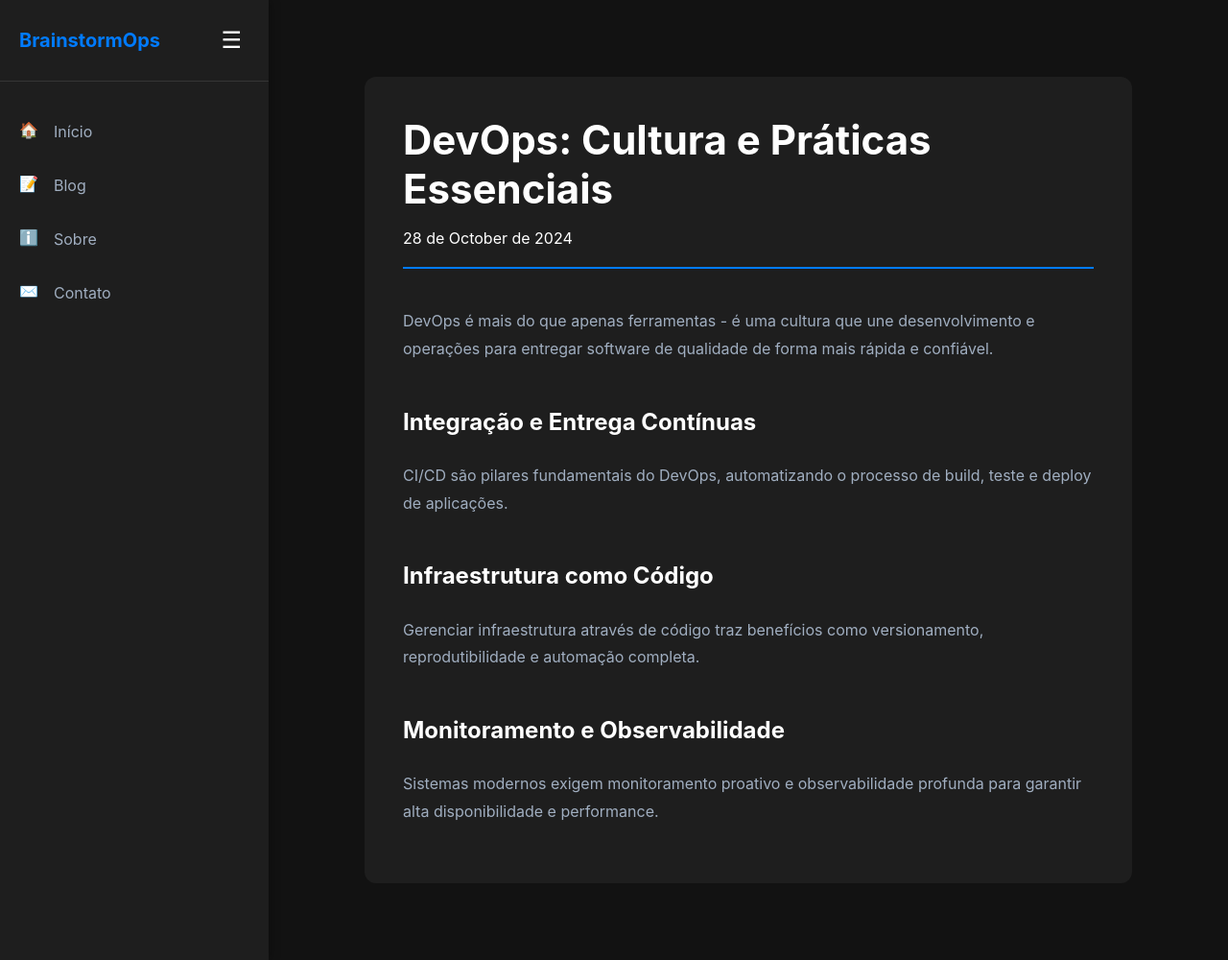
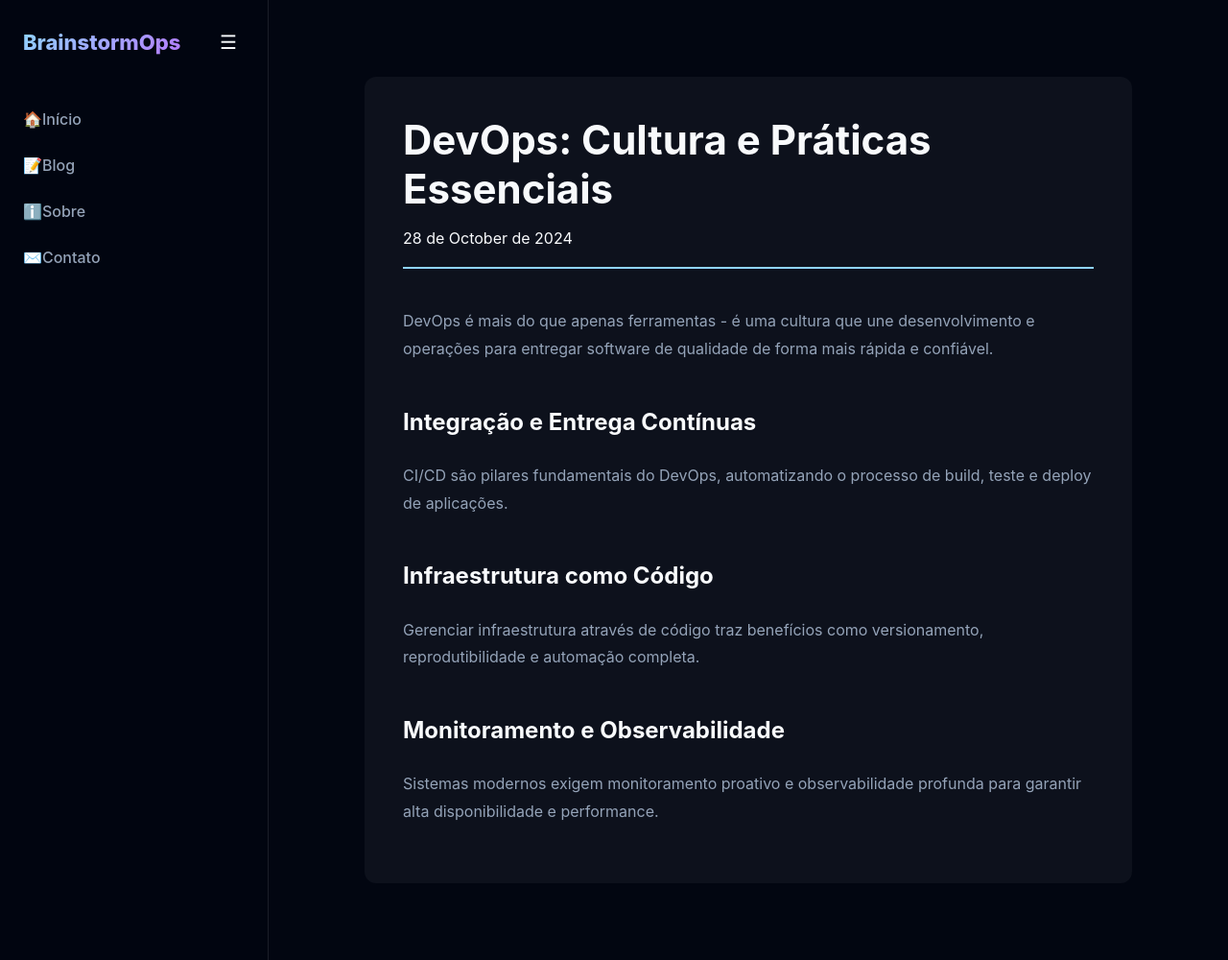
Before and after one commit to SraPadilha/brainstormops, a Jekyll site: the page built from _posts/2024-10-28-devops-cultura-praticas.md, in a window 1280 px wide and 1000 px high. Shown: the whole window at 96% size. Built offline with Jekyll 4.4.1, drawn with Linux system fonts in a browser that asks for light colours.

Commit message:
Refactor CSS variables and styles for improved design

```diff
--- a/assets/css/main.css
+++ b/assets/css/main.css
@@ -1,14 +1,15 @@
 :root {
-  --bg-dark: #121212;
-  --bg-card: #1e1e1e;
-  --bg-card-hover: #2d2d2d;
-  --color-primary: #007bff;
-  --color-secondary: #007bff;
-  --color-accent: #007bff;
-  --text-primary: #ffffff;
-  --text-secondary: #a0aec0;
+  --bg-dark: #020611;
+  --bg-card: rgba(18, 22, 33, 0.7);
+  --bg-card-hover: rgba(30, 41, 59, 0.8);
+  --color-primary: #8fd3ff;
+  --color-secondary: #b47cff;
+  --color-accent: #4ee6ff;
+  --text-primary: #f8fafc;
+  --text-secondary: #94a3b8;
   --sidebar-width: 280px;
   --sidebar-collapsed: 60px;
+  --glass-border: rgba(255, 255, 255, 0.1);
 }
 
 * {
@@ -18,7 +19,7 @@
 }
 
 body {
-  font-family: -apple-system, BlinkMacSystemFont, 'Segoe UI', Roboto, Oxygen, Ubuntu, Cantarell, sans-serif;
+  font-family: 'Inter', -apple-system, BlinkMacSystemFont, sans-serif;
   background-color: var(--bg-dark);
   color: var(--text-primary);
   overflow-x: hidden;
@@ -31,11 +32,11 @@ body {
   top: 0;
   height: 100vh;
   width: var(--sidebar-width);
-  background-color: var(--bg-card);
-  transition: width 0.3s ease;
+  background: rgba(2, 6, 17, 0.9);
+  backdrop-filter: blur(12px);
+  transition: width 0.3s cubic-bezier(0.4, 0, 0.2, 1);
   z-index: 1000;
-  overflow-x: hidden;
-  box-shadow: 2px 0 10px rgba(0, 0, 0, 0.3);
+  border-right: 1px solid var(--glass-border);
 }
 
 .sidebar.collapsed {
@@ -43,77 +44,64 @@ body {
 }
 
 .sidebar-header {
-  padding: 20px;
+  padding: 24px;
   display: flex;
   align-items: center;
   justify-content: space-between;
-  border-bottom: 1px solid rgba(255, 255, 255, 0.1);
 }
 
 .sidebar-toggle {
   background: none;
   border: none;
   color: var(--text-primary);
-  font-size: 24px;
+  font-size: 20px;
   cursor: pointer;
   padding: 8px;
-  border-radius: 4px;
-  transition: background-color 0.3s;
+  border-radius: 8px;
+  transition: background 0.2s;
 }
 
 .sidebar-toggle:hover {
-  background-color: var(--bg-card-hover);
+  background: var(--bg-card-hover);
 }
 
 .sidebar-logo {
-  font-size: 20px;
-  font-weight: bold;
-  color: var(--color-primary);
+  font-size: 22px;
+  font-weight: 800;
+  background: linear-gradient(135deg, var(--color-primary), var(--color-secondary));
+  -webkit-background-clip: text;
+  -webkit-text-fill-color: transparent;
   white-space: nowrap;
-  transition: opacity 0.3s;
 }
 
 .sidebar.collapsed .sidebar-logo {
-  opacity: 0;
   display: none;
 }
 
 .sidebar-nav {
-  padding: 20px 0;
+  padding: 12px 0;
 }
 
 .sidebar-nav ul {
   list-style: none;
 }
 
-.sidebar-nav li {
-  margin: 8px 0;
-}
-
 .sidebar-nav a {
   display: flex;
   align-items: center;
-  padding: 12px 20px;
+  padding: 14px 24px;
   color: var(--text-secondary);
   text-decoration: none;
-  transition: all 0.3s;
-  white-space: nowrap;
+  transition: all 0.2s;
+  font-weight: 500;
 }
 
 .sidebar-nav a:hover {
-  background-color: var(--bg-card-hover);
   color: var(--text-primary);
-}
-
-.sidebar-nav .icon {
-  width: 24px;
-  height: 24px;
-  margin-right: 12px;
-  flex-shrink: 0;
+  background: rgba(255, 255, 255, 0.05);
 }
 
 .sidebar.collapsed .sidebar-nav a span:not(.icon) {
-  opacity: 0;
   display: none;
 }
 
@@ -127,167 +115,172 @@ body {
   margin-left: var(--sidebar-collapsed);
 }
 
-/* ===== HERO INTRO SECTION (BIG BANG) ===== */
+/* ===== HERO INTRO SECTION ===== */
 #hero-intro {
   position: relative;
-  width: 100vw;
+  width: 100%;
   height: 100vh;
   overflow: hidden;
-  background: #000;
+  background: radial-gradient(circle at center, #0a0f1d 0%, #020611 100%);
+  display: flex;
+  align-items: center;
+  justify-content: center;
 }
 
-/* Canvas da explosão Three.js */
+#hero-intro::after {
+  content: '';
+  position: absolute;
+  top: 0;
+  left: 0;
+  width: 100%;
+  height: 100%;
+  background: radial-gradient(circle at center, transparent 30%, rgba(0,0,0,0.5) 100%);
+  pointer-events: none;
+  z-index: 2;
+}
+
 #hero-canvas {
   position: absolute;
   top: 0;
   left: 0;
   width: 100%;
   height: 100%;
-  display: block;
-  pointer-events: none;
   z-index: 1;
 }
 
-/* Título "BrainstormOps" que cresce */
 #hero-title {
   position: absolute;
   top: 50%;
   left: 50%;
-  transform: translate(-50%, -50%) scale(0.00001); /* MIUDINHO como as partículas */
-  transform-origin: center center;
-  font-size: 4rem;
-  font-weight: 700;
-  color: #ffffff;
+  transform: translate(-50%, -50%) scale(0.001);
+  font-size: clamp(3rem, 10vw, 6rem);
+  font-weight: 900;
+  color: #fff;
   opacity: 0;
-  z-index: 10; /* Maior que o canvas */
-  pointer-events: none;
-  text-shadow:
-    0 0 20px rgba(255, 255, 255, 0.8),
-    0 0 40px rgba(255, 255, 255, 0.5),
-    2px 2px 4px rgba(0, 0, 0, 0.5);
-  letter-spacing: 0.05em;
+  z-index: 10;
+  text-align: center;
+  letter-spacing: -0.02em;
+  text-transform: uppercase;
+  background: linear-gradient(to bottom, #fff 40%, #8fd3ff 100%);
+  -webkit-background-clip: text;
+  -webkit-text-fill-color: transparent;
+  filter: drop-shadow(0 0 30px rgba(143, 211, 255, 0.4));
 }
 
-/* Indicador de scroll */
 #scroll-indicator {
   position: absolute;
   bottom: 40px;
   left: 50%;
   transform: translateX(-50%);
-  font-size: 2rem;
-  color: white;
+  font-size: 1.5rem;
+  color: var(--color-primary);
   opacity: 0;
   z-index: 6;
-  pointer-events: none;
   transition: opacity 0.5s ease;
 }
 
 #scroll-indicator.visible {
-  opacity: 0.7;
-  animation: bounce 1.5s infinite;
+  opacity: 0.6;
+  animation: bounce 2s infinite cubic-bezier(0.4, 0, 0.6, 1);
 }
 
 @keyframes bounce {
-  0%, 100% {
-    transform: translateX(-50%) translateY(0);
-  }
-  50% {
-    transform: translateX(-50%) translateY(-10px);
-  }
+  0%, 100% { transform: translate(-50%, 0); }
+  50% { transform: translate(-50%, -10px); }
 }
 
 /* ===== POSTS SECTION ===== */
 .posts-section {
-  min-height: 100vh;
-  padding: 80px 40px;
-  background-color: var(--bg-dark);
-}
-
-.posts-container {
-  max-width: 1200px;
-  margin: 0 auto;
+  padding: 120px 40px;
+  background: var(--bg-dark);
 }
 
 .section-title {
-  font-size: 42px;
-  margin-bottom: 40px;
-  color: var(--text-primary);
+  font-size: 48px;
+  font-weight: 800;
+  margin-bottom: 60px;
   text-align: center;
+  background: linear-gradient(135deg, #fff, #94a3b8);
+  -webkit-background-clip: text;
+  -webkit-text-fill-color: transparent;
 }
 
 .posts-grid {
   display: grid;
-  grid-template-columns: repeat(auto-fill, minmax(350px, 1fr));
-  gap: 30px;
+  grid-template-columns: repeat(auto-fill, minmax(380px, 1fr));
+  gap: 32px;
+  max-width: 1300px;
+  margin: 0 auto;
 }
 
 .post-card {
-  background-color: var(--bg-card);
-  border-radius: 12px;
-  padding: 30px;
-  transition: all 0.3s;
-  border: 1px solid rgba(255, 255, 255, 0.05);
+  background: var(--bg-card);
+  backdrop-filter: blur(8px);
+  border: 1px solid var(--glass-border);
+  border-radius: 20px;
+  padding: 40px;
+  transition: all 0.3s cubic-bezier(0.4, 0, 0.2, 1);
+  display: flex;
+  flex-direction: column;
 }
 
 .post-card:hover {
-  transform: translateY(-5px);
-  box-shadow: 0 10px 30px rgba(0, 123, 255, 0.2);
-  border-color: var(--color-primary);
+  transform: translateY(-8px);
+  background: var(--bg-card-hover);
+  border-color: rgba(143, 211, 255, 0.3);
+  box-shadow: 0 20px 40px rgba(0, 0, 0, 0.4), 0 0 20px rgba(143, 211, 255, 0.1);
 }
 
 .post-card h3 {
-  font-size: 24px;
-  margin-bottom: 12px;
-  color: var(--text-primary);
+  font-size: 26px;
+  font-weight: 700;
+  margin-bottom: 16px;
+  line-height: 1.3;
 }
 
 .post-card .post-meta {
-  color: var(--text-secondary);
   font-size: 14px;
-  margin-bottom: 16px;
+  color: var(--color-primary);
+  font-weight: 600;
+  text-transform: uppercase;
+  letter-spacing: 0.05em;
+  margin-bottom: 20px;
 }
 
 .post-card .post-excerpt {
   color: var(--text-secondary);
-  line-height: 1.6;
-  margin-bottom: 20px;
+  line-height: 1.7;
+  margin-bottom: 24px;
+  flex-grow: 1;
 }
 
 .post-card .read-more {
-  display: inline-block;
-  color: var(--color-primary);
+  display: flex;
+  align-items: center;
+  color: #fff;
   text-decoration: none;
-  font-weight: 500;
-  transition: color 0.3s;
+  font-weight: 700;
+  font-size: 15px;
+  transition: gap 0.2s;
 }
 
-.post-card .read-more:hover {
-  color: var(--color-secondary);
+.post-card .read-more::after {
+  content: '→';
+  margin-left: 8px;
+  transition: transform 0.2s;
+}
+
+.post-card .read-more:hover::after {
+  transform: translateX(4px);
 }
 
 /* ===== RESPONSIVE ===== */
 @media (max-width: 768px) {
-  .sidebar {
-    width: var(--sidebar-collapsed);
-  }
-
-  .sidebar.collapsed {
-    width: 0;
-  }
-
-  .main-content {
-    margin-left: var(--sidebar-collapsed);
-  }
-
-  .sidebar.collapsed ~ .main-content {
-    margin-left: 0;
-  }
-
-  #hero-title {
-    font-size: 2.5rem;
-  }
-
-  .posts-grid {
-    grid-template-columns: 1fr;
-  }
+  .sidebar { width: var(--sidebar-collapsed); }
+  .sidebar.collapsed { width: 0; }
+  .main-content { margin-left: var(--sidebar-collapsed); }
+  .sidebar.collapsed ~ .main-content { margin-left: 0; }
+  .posts-section { padding: 80px 20px; }
+  .posts-grid { grid-template-columns: 1fr; }
+  #hero-title { font-size: 3rem; }
 }
```
